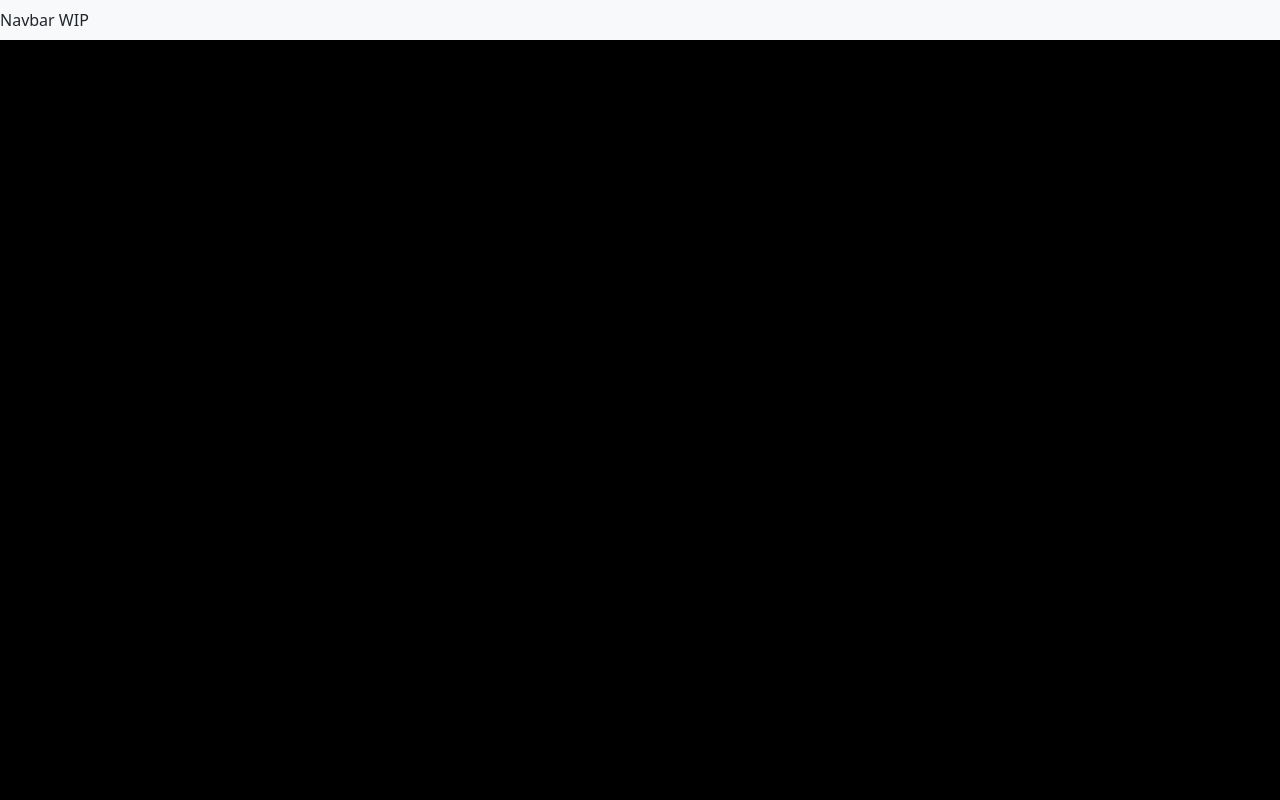
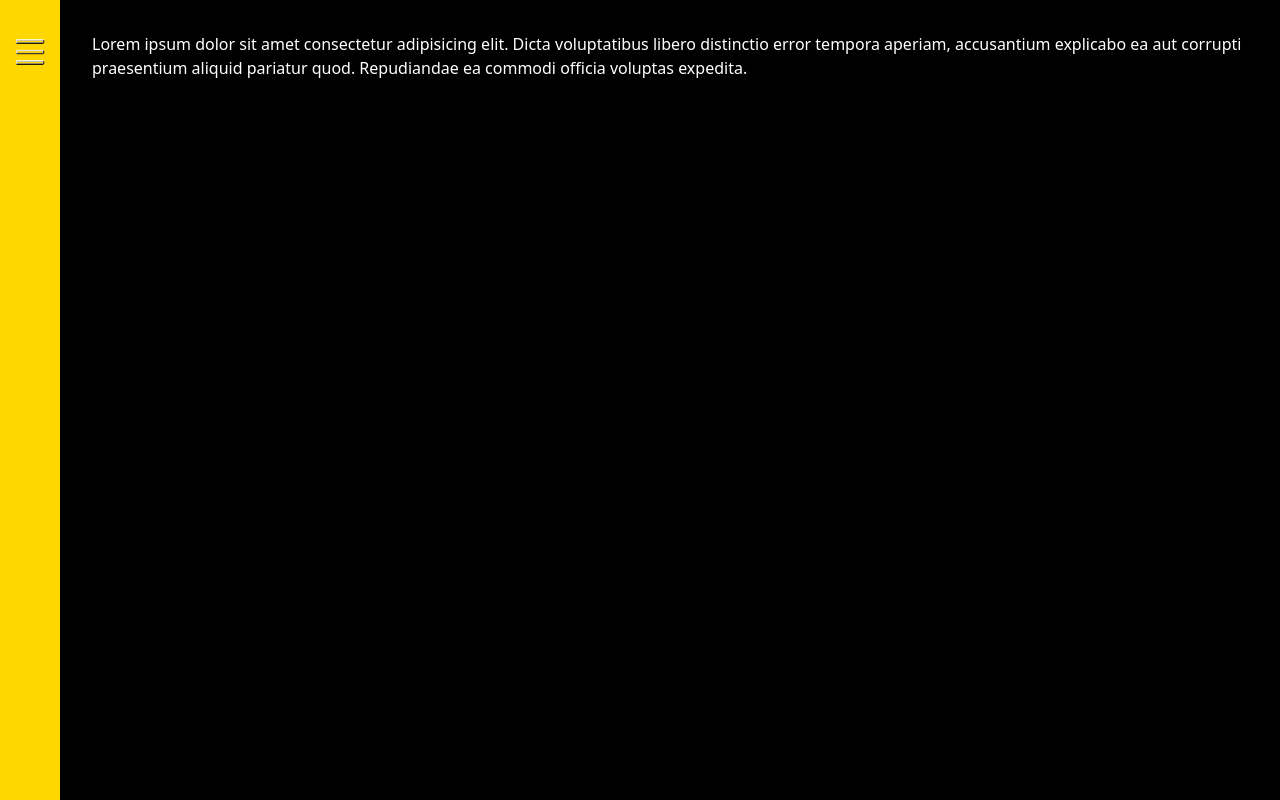
Before and after one commit to theolsson/theolsson.github.io, a website: page index.html in a window 1280 px wide. Drawn offline with nearby package versions, Linux system fonts and the light colour scheme.

Commit message:
Collapsed navbar setup

```diff
--- /dev/null
+++ b/components/navbar/navbar.css
@@ -0,0 +1,46 @@
+/* Collapsed */
+nav{
+    align-items: center;
+    display: flex;
+    flex-direction: column;
+    left: 0;
+    position: absolute;
+    top: 0;
+    z-index: 1000;
+
+    height: 100vh;
+    width: var(--navbar-collapsed-width, 60px);
+
+    padding: 10px;
+    padding-bottom: 2rem;
+    padding-top: 2rem;
+
+    background-color:var(--secondary-background-color);
+}
+
+nav a {
+    align-items: center;
+    display: flex;
+    justify-content: center;
+
+    height: 40px;
+    width: 40px;
+
+    margin-bottom: 1rem;
+}
+
+nav img {
+    height: 75%;
+    width: 75%;
+
+    transition:
+        width 0.5s ease-out,
+        height 0.2s ease-in;
+}
+
+nav a:hover img {
+    height: 100%;
+    width: 100%;
+}
+
+/* Expanded */
--- a/components/navbar/navbar.html
+++ b/components/navbar/navbar.html
@@ -1,3 +1,10 @@
-<nav class="navbar sticky-top navbar-light bg-light">
-    <div>Navbar WIP</div>
+<nav>
+    <div id="nav-collapsed">
+    <a href="" id="nav-home">
+        <img src="components/navbar/icons/icon-list.png">
+    </a>
+    </div>
+    <div id="nav-expansion">
+        <a href=""></a>
+    </div>
 </nav>
--- a/index.html
+++ b/index.html
@@ -4,13 +4,15 @@
 <head>
     <meta charset="UTF-8">
     <title>Theo's Playground</title>
+    <link rel="stylesheet" href="shared/variables.css">
     <link rel="stylesheet" href="shared/style.css">
+    <link rel="stylesheet" href="/components/navbar/navbar.css">
     <link href="https://cdn.jsdelivr.net/npm/bootstrap@5.3.8/dist/css/bootstrap.min.css" rel="stylesheet">
 </head>
 
 <body>
     <div id="navbar-container"></div>
-    <div id="content-container"></div>
+    <div id="content-container">Lorem ipsum dolor sit amet consectetur adipisicing elit. Dicta voluptatibus libero distinctio error tempora aperiam, accusantium explicabo ea aut corrupti praesentium aliquid pariatur quod. Repudiandae ea commodi officia voluptas expedita.</div>
 
     <script src="shared/app.js" defer></script>
 </body>
--- a/shared/app.js
+++ b/shared/app.js
@@ -1,36 +1,80 @@
 const componentsPath = "../components/";
-const navbarPath = `${componentsPath}navbar/navbar.html`
-
-const navbarId = "navbar-container";
-
-const httpErrorMessage = "on fetch";
-const noHTMLErrorMessage = "No HTML returned on fetch";
+const htmlFile = ".html";
+const cssFile = ".css";
+const jsFile = ".js";
 
 init();
 
 function init() {
-    loadNavbar();
+  loadNavbar();
 }
 
-function loadNavbar() {
-    loadComponent(navbarId, navbarPath);
+function getHTML(fileLocation) {
+  const path = fileLocation + htmlFile;
+
+  return fetch(path)
+    .then((response) => {
+      if (!response.ok)
+        throw new Error(`${response.status} on fetch`);
+
+      return response.text();
+    })
+    .then((text) => {
+      const html = text.trim();
+      if (html === "" || !html.startsWith("<"))
+        throw new Error("No HTML returned on fetch");
+
+      console.log(`Succesfully loaded ${path}`);
+      return html;
+    });
 }
 
-function loadComponent(id, component) {
-    fetch(component)
-        .then(response => {
-            if (!response.ok) throw new Error(`${response.status} ${httpErrorMessage}`);
+function loadAsset(fileLocation, fileType) {
+  const path = fileLocation + fileType;
 
-            return response.text();
-        })
-        .then(text => {
-            const html = text.trim();
-            if (html === "" || !html.startsWith("<")) throw new Error(noHTMLErrorMessage);
+  return new Promise((resolve, reject) => {
+    let element;
 
-            const element = document.getElementById(id);
-            element.innerHTML = html;
+    if (fileType !== cssFile && fileType !== jsFile)
+      return reject(new Error(`Unsupported file type ${fileType}`));
 
-            console.log(`Successfully loaded component from ${component}`)
-        })
-        .catch(error => console.error(`Failed to load component from ${component}: ${error}`));
+    if (fileType === cssFile) {
+      element = document.createElement("link");
+      element.rel = "stylesheet";
+      element.href = path;
+    } else {
+      element = document.createElement("script");
+      element.src = path;
+      element.defer = true;
+    }
+
+    element.onerror = () => {
+      reject(new Error(`Failed to load ${path}`));
+    };
+
+    element.onload = () => {
+      console.log(`Succesfully loaded ${path}`);
+      resolve(path);
+    };
+
+    if (fileType === cssFile) document.head.appendChild(element);
+    else document.body.appendChild(element);
+  });
 }
+
+async function loadNavbar() {
+  const navbarFiles = `${componentsPath}navbar/navbar`;
+  const navbarId = "navbar-container";
+
+  try {
+    const [html] = await Promise.all([
+      getHTML(navbarFiles),
+      loadAsset(navbarFiles, cssFile),
+      loadAsset(navbarFiles, jsFile),
+    ]);
+    document.getElementById(navbarId).innerHTML = html;
+    console.log("Navbar fully loaded");
+  } catch (error) {
+    console.error(`Failed to load navbar: ${error}`);
+  }
+}
--- a/shared/style.css
+++ b/shared/style.css
@@ -1,4 +1,8 @@
-html, body, #content-container{
-    background-color: black;
-    color: white;
+#content-container{
+    padding: 2rem;
+    margin-left: var(--navbar-collapsed-width, 60px);
+    min-height: 100vh;
+
+    background-color: var(--primary-background-color);
+    color: var(--primary-color);
 }
--- /dev/null
+++ b/shared/variables.css
@@ -0,0 +1,11 @@
+:root{
+    /* Sizes */
+    --navbar-collapsed-width: 60px;
+
+    /* Colors */
+    --primary-background-color: black;
+    --secondary-background-color: gold;
+
+    --primary-color: white;
+    --secondary-color: black;
+}
```
Also changed, not shown: components/navbar/icons/icon-list.png (added), components/navbar/navbar.js (added), 1 other file.
